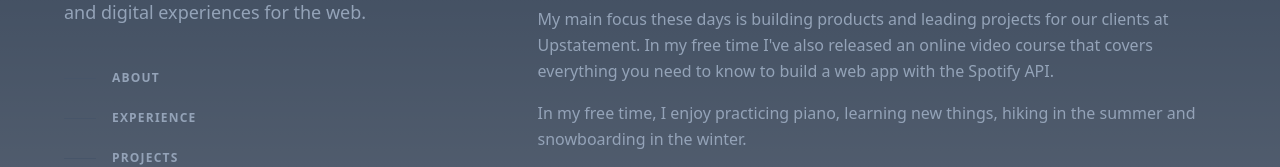
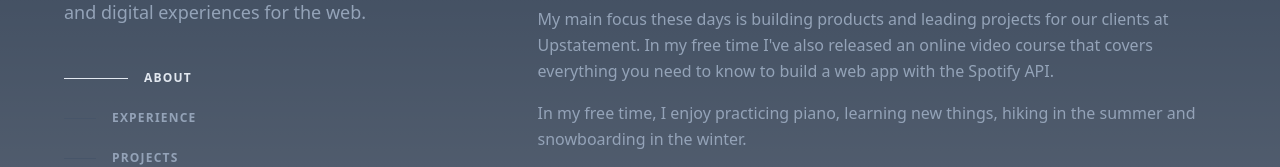
Before and after one commit to AndrewK09/portfolio, a Next.js app: page / in a window 1280 px wide. Shown: the part 266-433 px from the top of the page. Built offline with nearby package versions, Linux system fonts and the light colour scheme.

Commit message:
Add css for active nav states

```diff
--- a/app/globals.css
+++ b/app/globals.css
@@ -34,3 +34,12 @@ section {
 .tech {
   @apply rounded-full bg-blue-950/80 items-center py-1 px-3 font-medium text-white/70 leading-5
 }
+
+
+.active .nav-indicator {
+  @apply w-16 bg-slate-200
+}
+
+.active .nav-text {
+  @apply text-slate-200
+}
```
